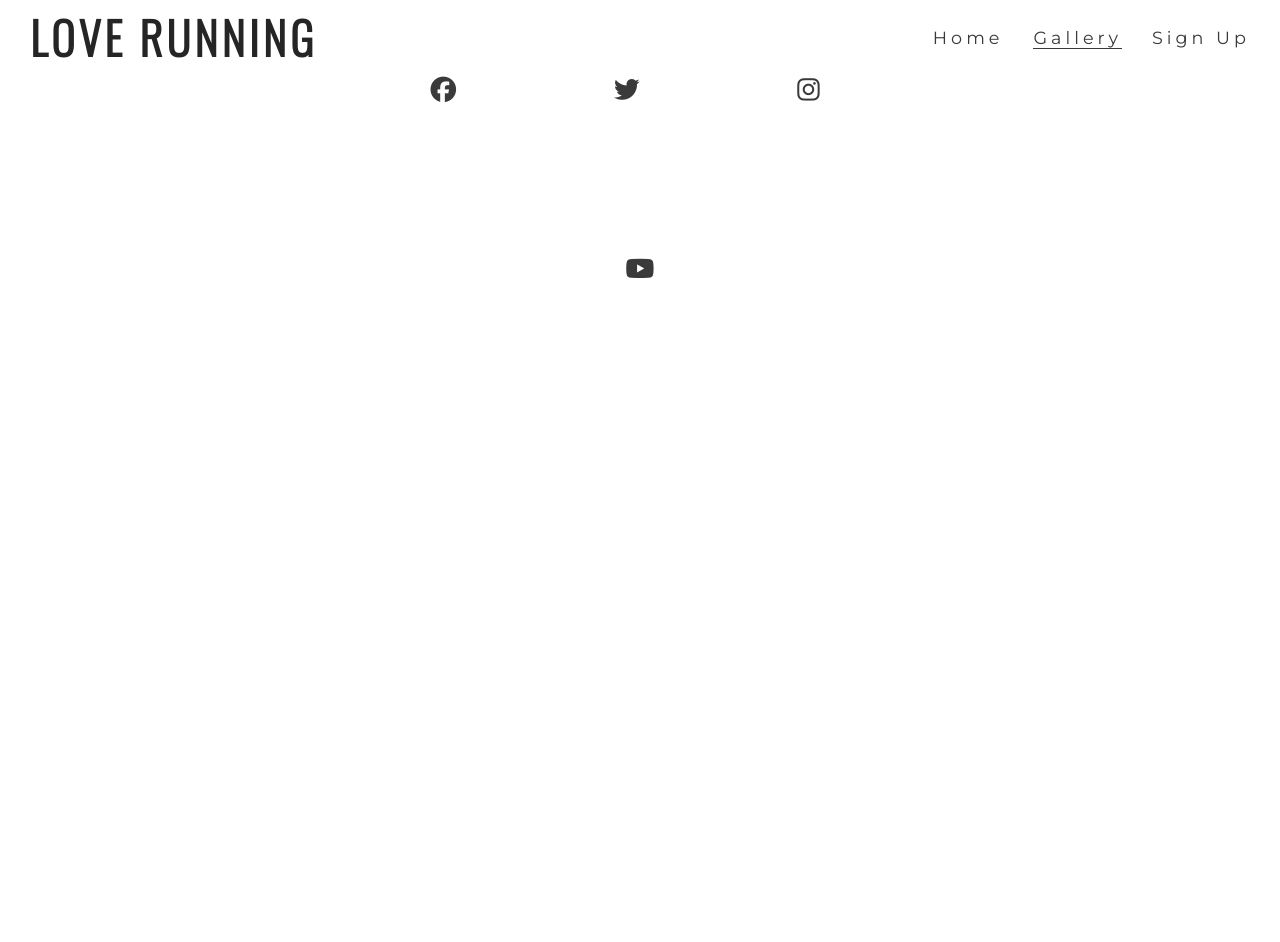
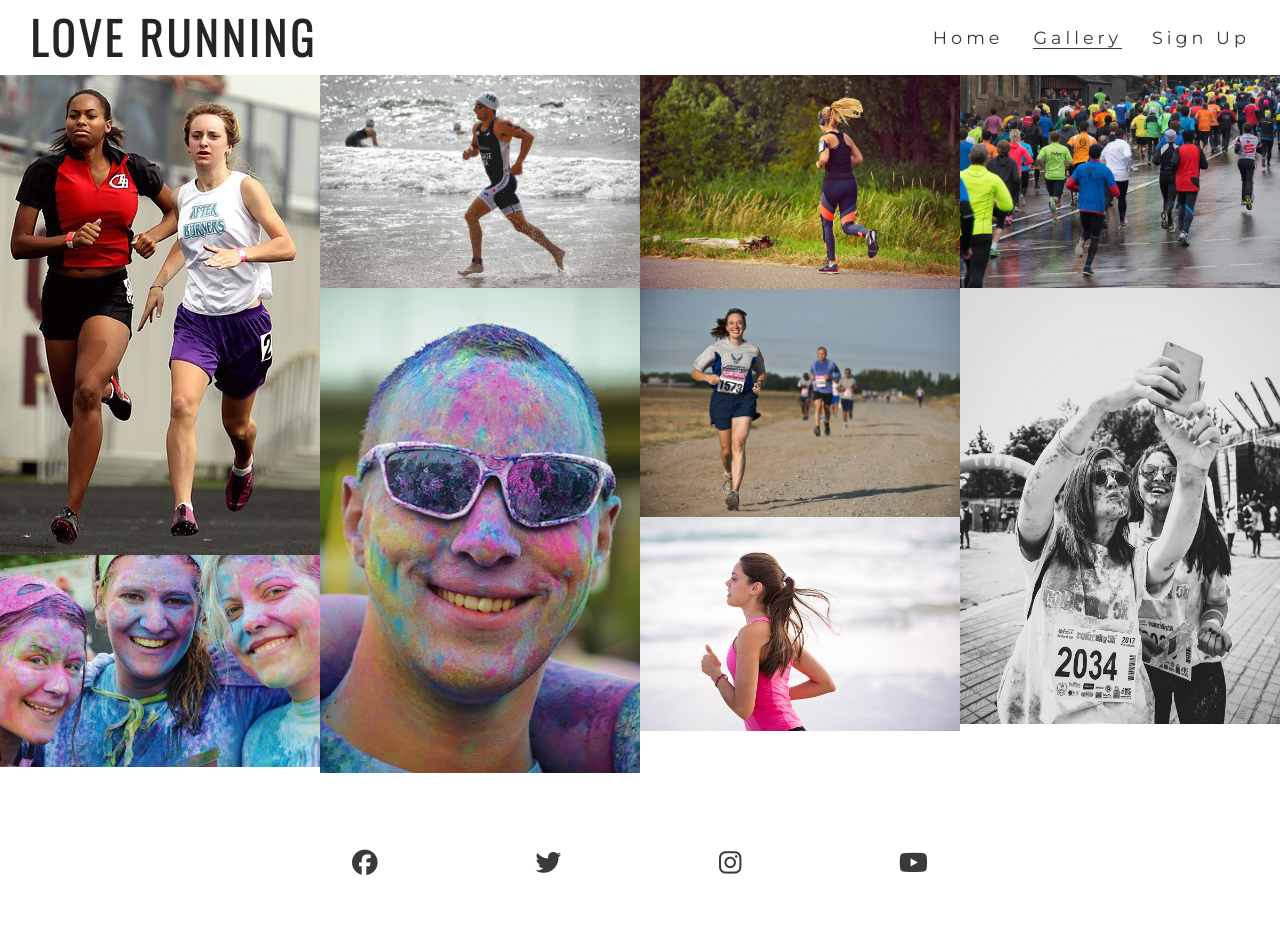
Before and after one commit to Georgette-Lumbe/love-running, a plain HTML site: page gallery.html in a window 1280 px wide. Before the commit the page ends 800 px from the top, so only its background shows below. Drawn offline with nearby package versions, Linux system fonts and the light colour scheme.

Commit message:
Add gallery images and masonry styling

```diff
--- a/assets/css/style.css
+++ b/assets/css/style.css
@@ -203,3 +203,16 @@ footer {
     padding: 5%;
     color: #3a3a3a;
 }
+
+/*gallery*/
+
+#photos {
+    clear: both;
+    line-height: 0;
+    column-count: 4;
+    column-gap: 0;
+}
+
+#photos > img {
+    width: 100%;
+}
--- a/gallery.html
+++ b/gallery.html
@@ -30,6 +30,17 @@
             </ul>
         </nav>
     </header>
+    <section id="photos">
+        <img src="assets/images/athletes.jpg" alt="Two athletes running together">
+        <img src="assets/images/girls.jpg" alt="Three girls at charity paint running festival">
+        <img src="assets/images/runner3.jpg" alt="Solo male runner jogging on a beach">
+        <img src="assets/images/man.jpg" alt="Man at charity paint  running festival">
+        <img src="assets/images/runner1.jpg" alt="Solo female runner jogging through Phoenix Park">
+        <img src="assets/images/runner2.jpg" alt="Runners competing in marathon">
+        <img src="assets/images/runner4.jpg" alt="Solo female runner jogging on a beach">
+        <img src="assets/images/running_gang.jpg" alt="Large group of runners taking part in a marathon on a rainy day">
+        <img src="assets/images/mud-run.jpg" alt="Two women runners taking a muddy selfie after the Mud Runners Championship">
+    </section>
 
     <footer>
         <ul class="social-networks">
```
Also changed, not shown: assets/images/athletes.jpg (added), assets/images/girls.jpg (added), assets/images/man.jpg (added), assets/images/mud-run.jpg (added), assets/images/runner1.jpg (added), assets/images/runner2.jpg (added), assets/images/runner3.jpg (added), assets/images/runner4.jpg (added), assets/images/running_gang.jpg (added).
